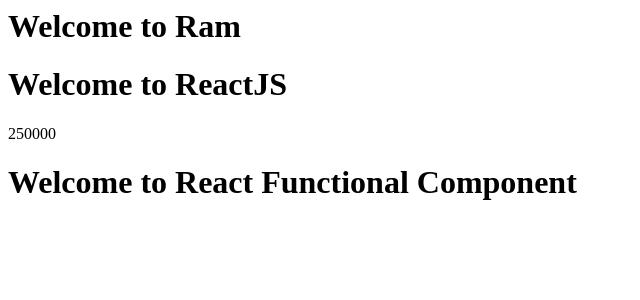
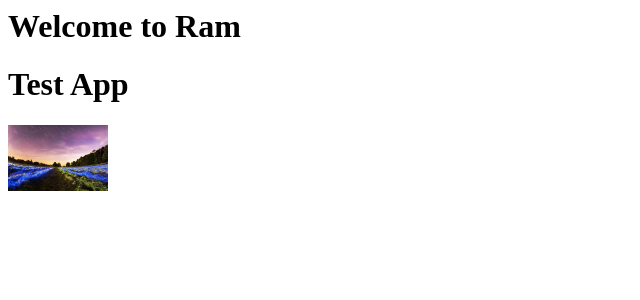
Before and after one commit to kumarramtech/reactjs, a React (Vite) app: page / in a window 1280 px wide. Shown: the top 300 px of the page, without its empty margins (0-640 px from the left). Built offline with nearby package versions, Linux system fonts and the light colour scheme.

Commit message:
image src

```diff
--- a/App.js
+++ b/App.js
@@ -1,15 +1,14 @@
 import React from "react";
 import ReactDOM from "react-dom/client";
+import testImage from "./images/sample.jpeg";
 
 
-const value =250000
+const App = () => (
+  <div>
+    <h1>Test App</h1>
+    <img src={testImage} alt="Test" width="100" />
+  </div>
+);
 
-const JsxHeading =()=> (<h1>Welcome to ReactJS</h1>)
-
-const HeadingComponent = ()=> (<div>
-                                {JsxHeading()} {value}
-                                <h1>Welcome to React Functional Component</h1>
-                                </div>);
-
-const root = ReactDOM.createRoot(document.getElementById("root"))
-root.render(<HeadingComponent/>)
+const root = ReactDOM.createRoot(document.getElementById("root"));
+root.render(<App />);
--- a/index.html
+++ b/index.html
@@ -4,7 +4,7 @@
     <meta name="viewport" content="width=device-width, initial-scale=1" />
     <link rel="stylesheet" href="./index.css"/>
 <head>
-<title>Namasthe React</title>
+<title>React</title>
 </head>
 <body>
 <div>
```
Also changed, not shown: apple.png (added), images/sample.jpeg (added).
